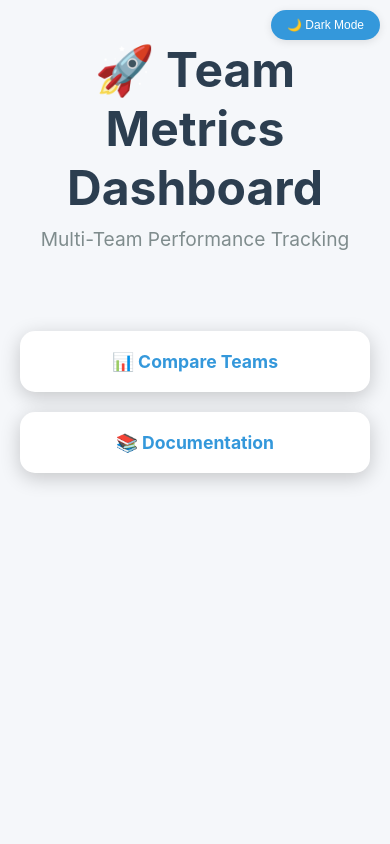
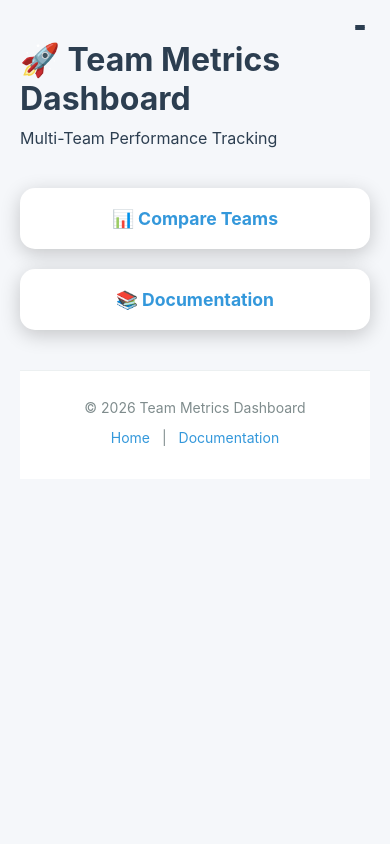
Before and after one commit to maroszoli-goto/engineering-metrics-dashboard, a Flask app: template src/dashboard/templates/teams_overview.html in a window 390 px wide. Run offline with Flask 3, Linux system fonts and the light colour scheme; the template is opened without the code that fills it, so the values that code supplies are empty; some libraries are stand-ins or nearby versions.

Commit message:
Complete Phase 3: Migrate teams_overview.html and add test fixtures
Design Track - Phase 3 (2/6 templates migrated):
- Migrate teams_overview.html to extend landing_page.html
- Now uses hero-style header with centered title
- Remove duplicate header and theme toggle button
- Hamburger menu and footer automatically included
- All team cards and metrics preserved
- Quick links section maintained

Testing Track - Phase 3-4 Progress:
- Create sample_data.py with comprehensive test data generators
- Add GitHub GraphQL mock response fixtures
- Add Jira API mock response fixtures
- Helpers for generating PRs, reviews, commits DataFrames
- Ready for collector integration tests

Template Migration Progress: 2/6 complete
- ✅ documentation.html → content_page.html
- ✅ teams_overview.html → landing_page.html
- ⏳ person_dashboard.html → detail_page.html
- ⏳ team_dashboard.html → detail_page.html
- ⏳ comparison.html → detail_page.html
- ⏳ team_members_comparison.html → detail_page.html

Test Suite Status: 89+ tests ready, fixtures complete

Co-Authored-By: Claude <noreply@anthropic.com>

```diff
--- a/src/dashboard/templates/teams_overview.html
+++ b/src/dashboard/templates/teams_overview.html
@@ -1,38 +1,36 @@
-<!DOCTYPE html>
-<html>
-<head>
-    <title>Team Metrics Dashboard</title>
-    <link rel="stylesheet" href="{{ url_for('static', filename='css/main.css') }}">
-    <script src="{{ url_for('static', filename='js/theme-toggle.js') }}"></script>
+{% extends "landing_page.html" %}
+
+{% block title %}Team Metrics Dashboard{% endblock %}
+{% block page_title %}Team Metrics Dashboard{% endblock %}
+
+{% block hero_title %}🚀 Team Metrics Dashboard{% endblock %}
+
+{% block hero_subtitle %}
+<p class="hero-subtitle">Multi-Team Performance Tracking</p>
+{% endblock %}
+
+{% block hero_meta %}
+{% if updated_at %}
+<div class="timestamp" style="margin-top: 20px;">
+    Last updated: {{ updated_at.strftime('%Y-%m-%d %H:%M:%S') }}
+</div>
+<div class="timestamp" style="margin-top: 10px;">
+    📊 Team metrics: Last {{ config.days_back }} days | 👤 Person metrics: Last 90 days
+</div>
+{% endif %}
+{% endblock %}
+
+{% block extra_css %}
 <style>
     /* Custom styling for overview page */
     body {
-            background: var(--bg-primary);
-            min-height: 100vh;
         padding: 40px 20px;
-        }
-
-        .header {
-            text-align: center;
-            color: var(--text-primary);
-            margin-bottom: 40px;
-        }
-
-        .header h1 {
-            font-size: 3em;
-            margin-bottom: 10px;
-            color: var(--text-primary);
-        }
-
-        .header p {
-            font-size: 1.2em;
-            color: var(--text-secondary);
     }
 
     .timestamp {
         text-align: center;
         color: var(--text-secondary);
-            margin-bottom: 30px;
+        margin-bottom: 10px;
         font-size: 0.9em;
     }
 
@@ -120,45 +118,15 @@
         box-shadow: 0 8px 25px rgba(0,0,0,0.3);
     }
 
-        .refresh-btn {
-            position: fixed;
-            bottom: 30px;
-            right: 30px;
-            background: #764ba2;
-            color: white;
-            border: none;
-            padding: 15px 30px;
-            border-radius: 50px;
-            font-size: 1em;
-            font-weight: bold;
-            cursor: pointer;
-            box-shadow: 0 5px 20px rgba(0,0,0,0.3);
-            transition: all 0.3s;
+    @media (max-width: 768px) {
+        .teams-grid {
+            grid-template-columns: 1fr;
         }
-
-        .refresh-btn:hover {
-            background: #667eea;
-            transform: scale(1.05);
     }
 </style>
-</head>
-<body>
-    <button onclick="toggleTheme()" class="theme-toggle">🌙 Dark Mode</button>
-    <div class="container">
-        <div class="header">
-            <h1>🚀 Team Metrics Dashboard</h1>
-            <p>Multi-Team Performance Tracking</p>
-        </div>
+{% endblock %}
 
-        {% if updated_at %}
-        <div class="timestamp">
-            Last updated: {{ updated_at.strftime('%Y-%m-%d %H:%M:%S') }}
-        </div>
-        <div class="timestamp" style="margin-top: 10px; font-size: 1em;">
-            📊 Team metrics: Last {{ config.days_back }} days | 👤 Person metrics: Last 90 days
-        </div>
-        {% endif %}
-
+{% block main_content %}
 <div class="teams-grid">
     {% for team in teams %}
     <div class="team-card" onclick="window.location.href='/team/{{ team.name }}'">
@@ -228,6 +196,4 @@
     <a href="/team/{{ team.name }}" class="quick-link">👥 {{ team.display_name }}</a>
     {% endfor %}
 </div>
-    </div>
-</body>
-</html>
+{% endblock %}
```
Also changed, not shown: tests/fixtures/sample_data.py (added, +206 -0 lines). Lines whose indentation alone changed are shown as unchanged.
